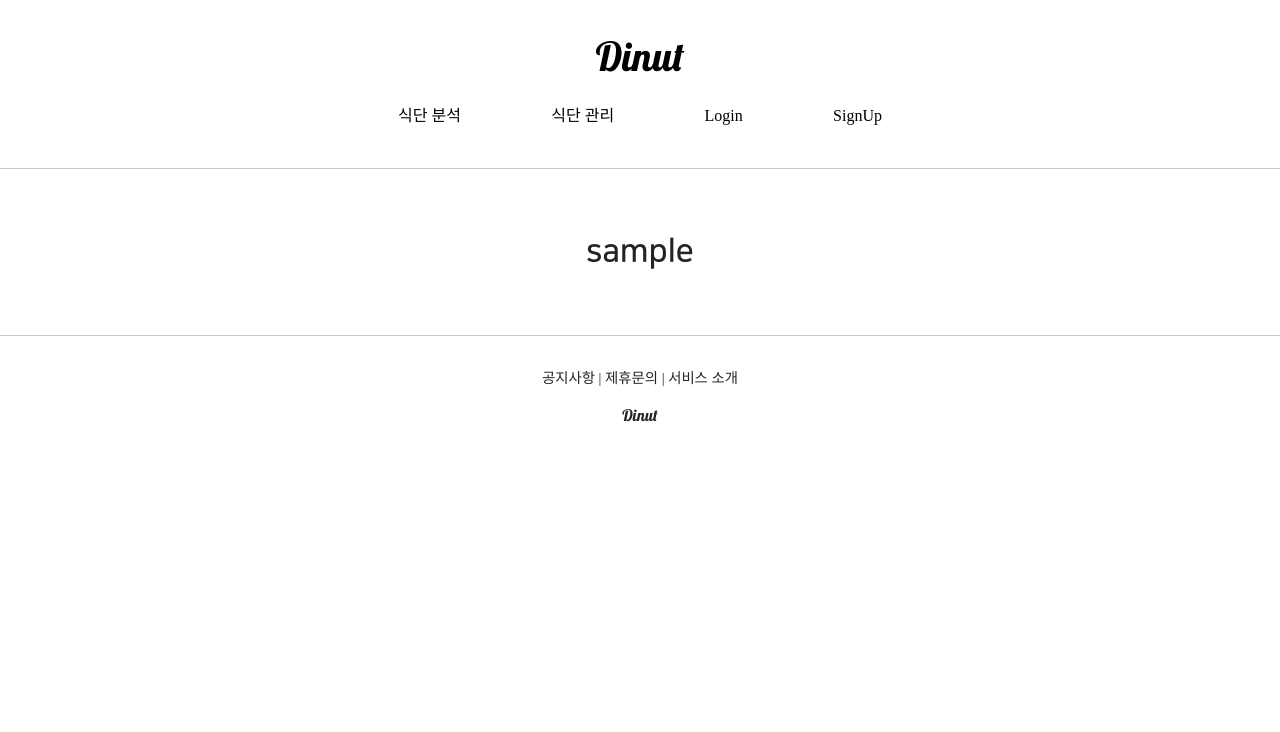
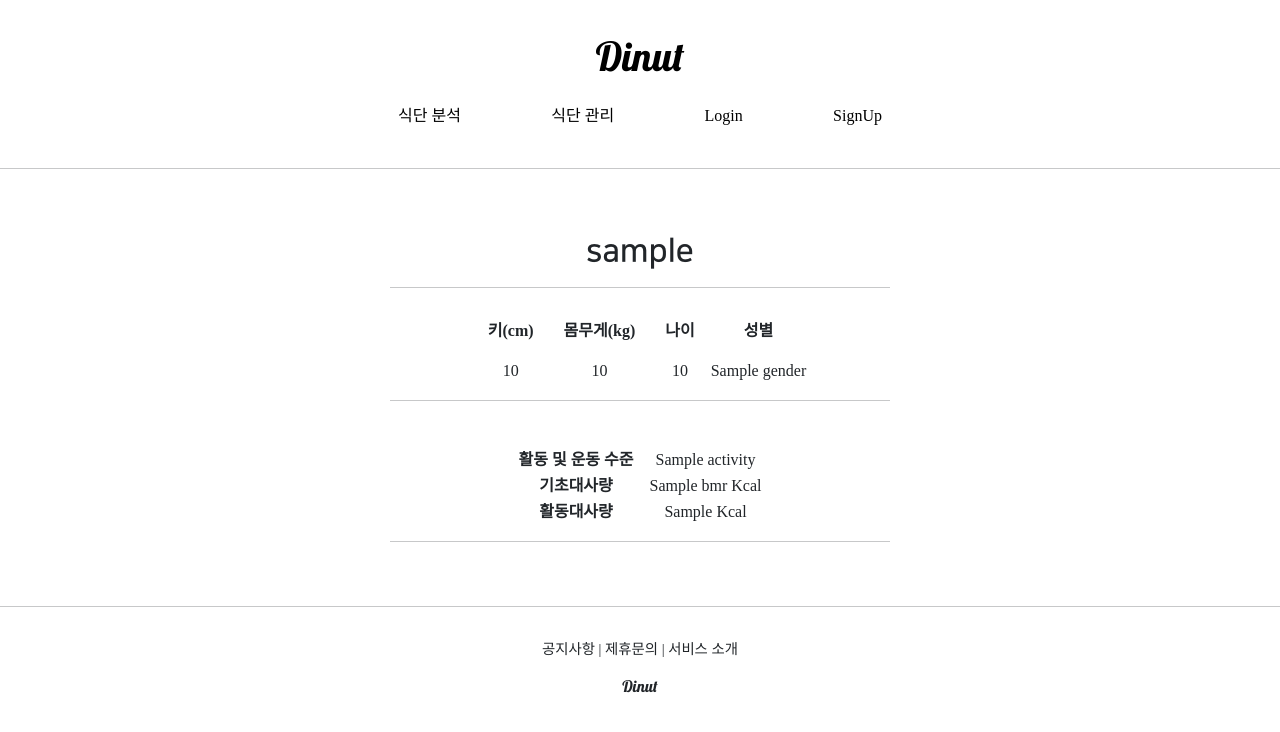
Before and after one commit to minyeamer/dinut, a Django app: template accountapp/templates/accountapp/detail.html in a window 1280 px wide. Shown: the top 732 px of the page. Run offline with Django 3.2, Linux system fonts and the light colour scheme; the template is opened without the code that fills it: most values are stand-ins (such as "Sample title", 1, 10 or a date in 2020); some libraries are stand-ins or nearby versions.

Commit message:
edit detail page to show profile info

```diff
--- a/accountapp/templates/accountapp/detail.html
+++ b/accountapp/templates/accountapp/detail.html
@@ -4,14 +4,7 @@
 
     <div>
         <div class="width_500px">
-            <!-- <h2>{{target_user.username}}</h2>
-            <p>기초대사량: {{target_user.height}}</p>
-            <p>활동대사량: {{target_user.caloric_burn}}</p> -->
-
             {% if target_user.profile %}
-            <!--
-            <img src="{{ target_user.profile.image.url }}" alt=""
-                style="height: 12rem; width: 12rem; border-radius: 20rem; margin-bottom: 2rem; object-fit: cover;">-->
             <h2 style="font-family: 'NanumSquareB'">
                 {{ target_user.profile.nickname }}
                     {% if target_user == user %}
@@ -23,16 +16,41 @@
                     {% endif %}
             </h2>
 
-            {% for info in target_user.profile %}
-                {% if info == target_user.profile.nickname %}
-                    <p>{{ info }}</p>
-                    <br>
-                {% endif %}
-            {% endfor %}
-            <!--
-            <h5 style="margin-bottom: 3rem;">
-                {{ target_user.profile.message }}
-            </h5>-->
+            <hr>
+            <div class="profile">
+                <table style="margin-left:auto;margin-right:auto;">
+                    <th style="padding:15px;">키(cm)</th>
+                    <th style="padding:15px;">몸무게(kg)</th>
+                    <th style="padding:15px;">나이</th>
+                    <th style="padding:15px;">성별</th>
+                    <tr>
+                        <td>{{ target_user.profile.height }}</td>
+                        <td>{{ target_user.profile.weight }}</td>
+                        <td>{{ target_user.profile.age }}</td>
+                        <td>{{ target_user.profile.gender }}</td>
+                    </tr>
+                </table>
+                <hr>
+
+                <table style="margin-left:auto;margin-right:auto;">
+                    <th style="padding:15px;"></th>
+                    <th style="padding:15px;"></th>
+                    <tr>
+                        <td style="padding-right:15px;"><b>활동 및 운동 수준</b></td>
+                        <td>{{ target_user.profile.activity }}</td>
+                    </tr>
+                    <tr>
+                        <td style="padding-right:15px;"><b>기초대사량</b></td>
+                        <td>{{ target_user.profile.bmr }} Kcal</td>
+                    </tr>
+                    <tr>
+                        <td style="padding-right:15px;"><b>활동대사량</b></td>
+                        <td>{{ target_user.profile.caloric_burn }} Kcal</td>
+                    </tr>
+                </table>
+            </div>
+
+            <hr>
             {% else %}
                 {% if target_user == user %}
                 <a href="{% url 'profileapp:create' %}">
@@ -42,7 +60,7 @@
                 </a>
                 {% else %}
                 <h2>
-                    닉네임 미설정
+                    잘못된 접근입니다.
                 </h2>
                 {% endif %}
             {% endif %}
```
